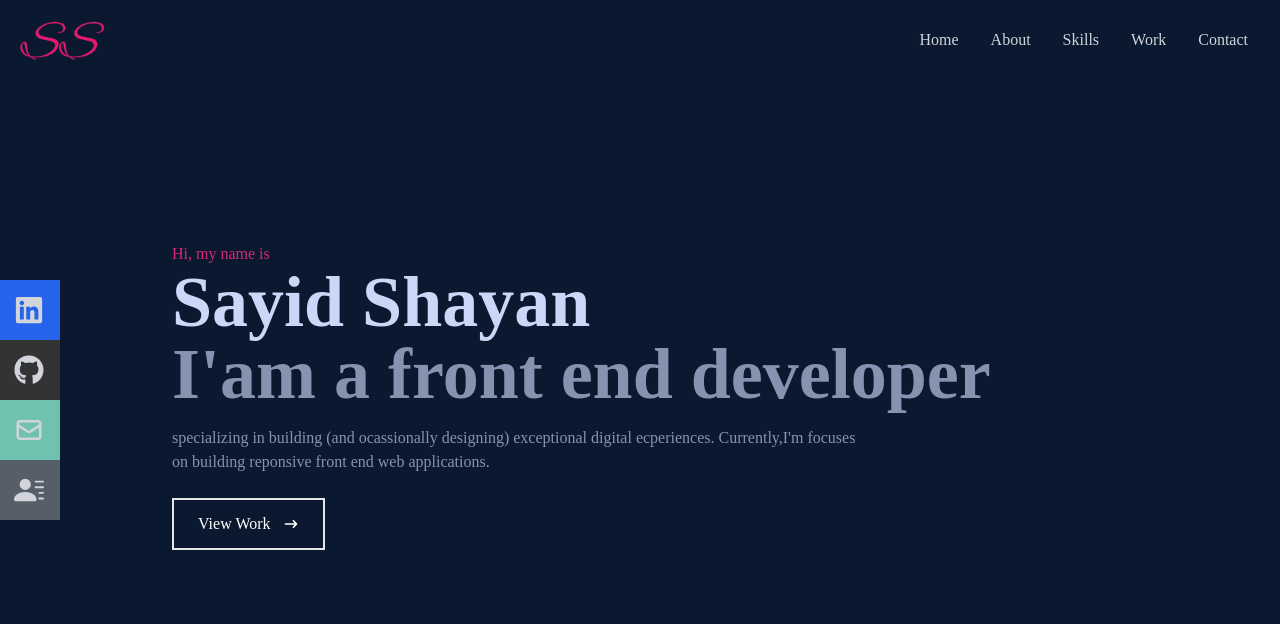
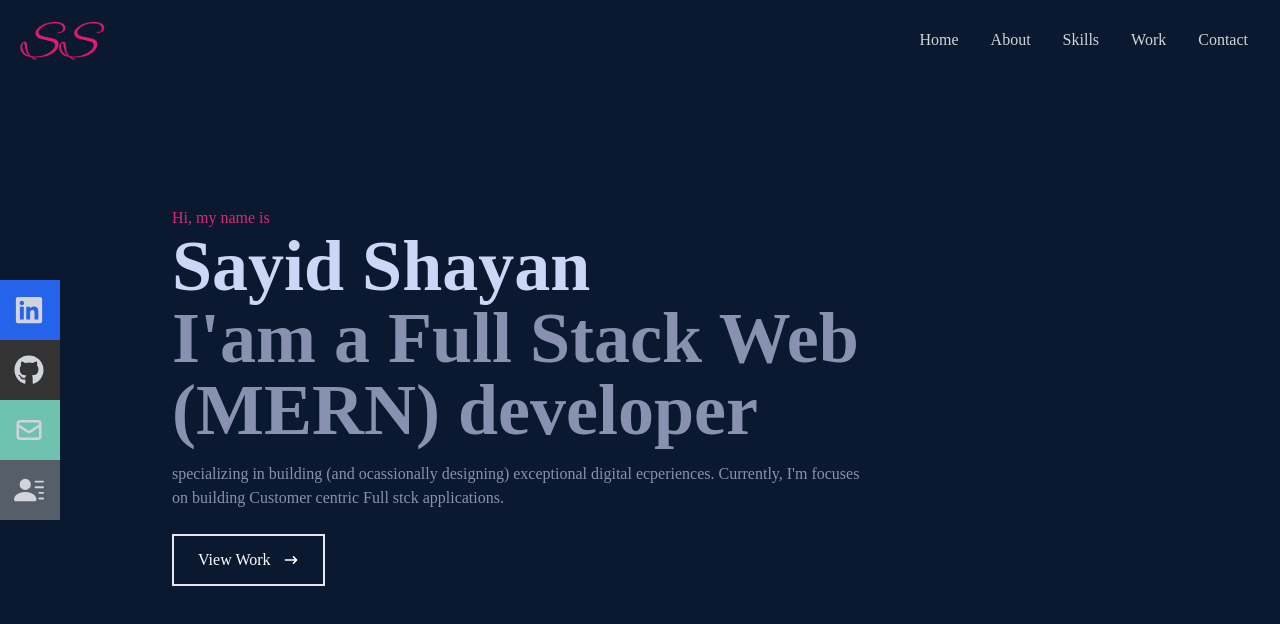
Before and after one commit to Shayan165/Portfolio, a React (Create React App) app: page / in a window 1280 px wide. Shown: the top 624 px of the page. Built offline with nearby package versions, Linux system fonts and the light colour scheme.

Commit message:
Update Home.jsx

```diff
--- a/src/components/Home.jsx
+++ b/src/components/Home.jsx
@@ -12,12 +12,11 @@ const Home = () => {
           Sayid Shayan
         </h1>
         <h2 className="text-4xl sm:text-7xl font-bold text-[#8892b0]">
-          I'am a front end developer
+          I'am a Full Stack Web (MERN) developer
         </h2>
         <p className="text-[#8892b0] py-4 max-w-[700px]">
           specializing in building (and ocassionally designing) exceptional
-          digital ecperiences. Currently,I'm focuses on building reponsive
-          front end web applications.
+          digital ecperiences. Currently, I'm focuses on building Customer centric Full stck  applications.
         </p>
         <div>
           <Link to="work" smooth={true} duration={500}>
```
